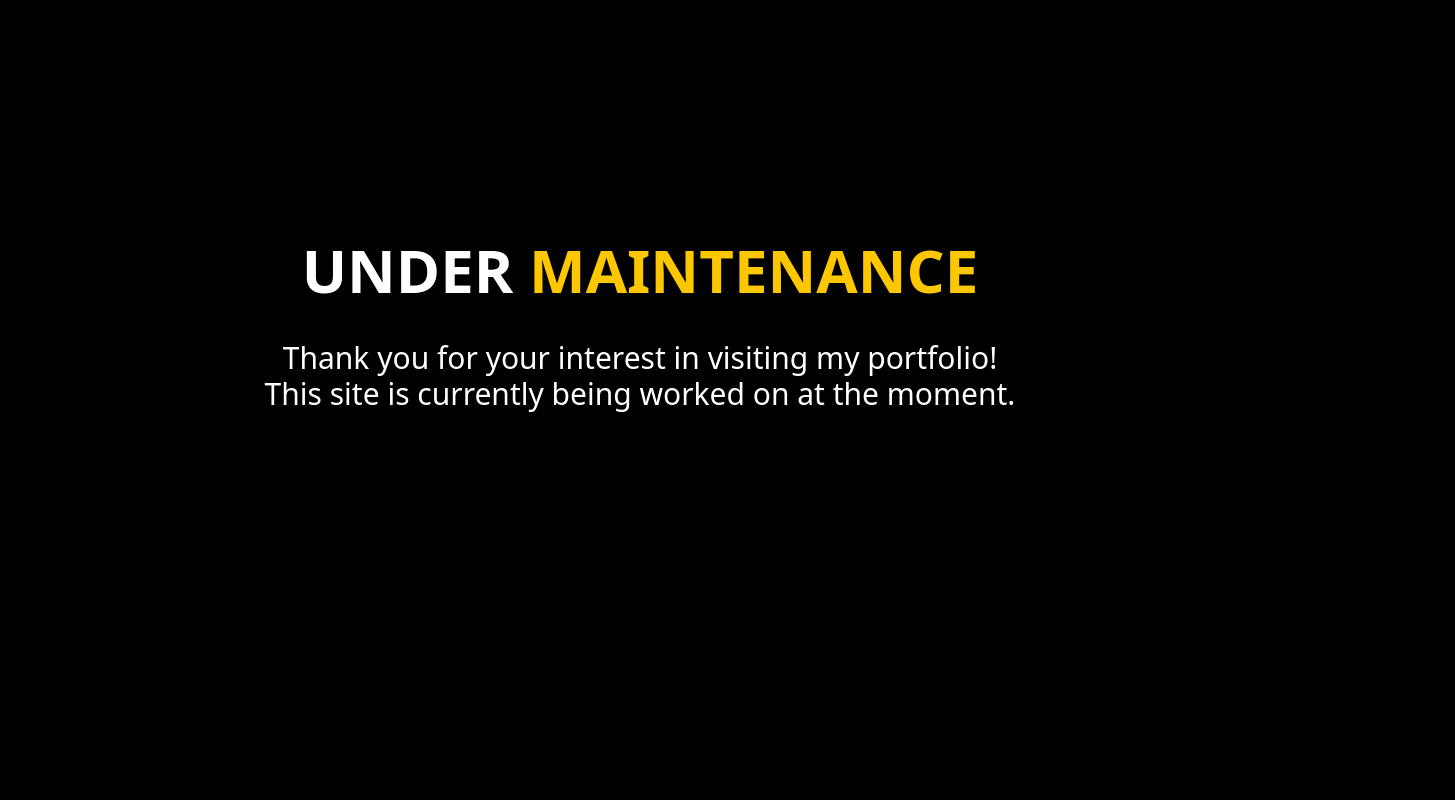
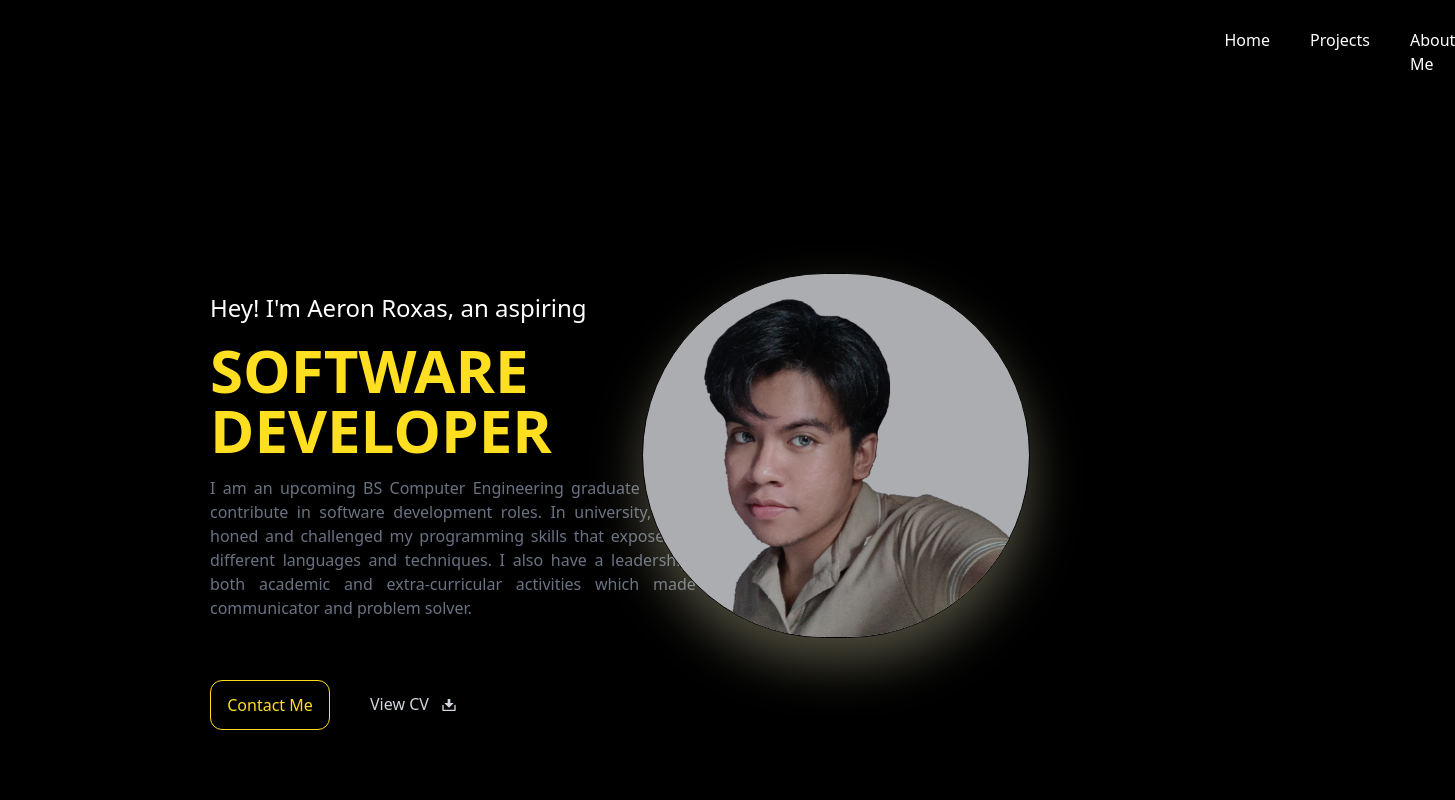
Before and after one commit to daland4ni/portfolio, a React (Vite) app: page / in a window 1280 px wide. Shown: the top 800 px of the page, 1455 px wide, since content can reach past the window. Built offline with nearby package versions, Linux system fonts and the light colour scheme.

Commit message:
added hash router and navbar. routing not yet working

```diff
--- a/index.html
+++ b/index.html
@@ -1,13 +1,16 @@
 <!doctype html>
 <html lang="en">
+
 <head>
   <meta charset="UTF-8" />
   <link rel="icon" type="image/svg+xml" href="/vite.svg" />
   <meta name="viewport" content="width=device-width, initial-scale=1.0" />
-    <title>my-portfolio</title>
+  <title>Aeron Roxas</title>
 </head>
+
 <body>
   <div id="root"></div>
   <script type="module" src="/src/main.tsx"></script>
 </body>
+
 </html>
--- a/package.json
+++ b/package.json
@@ -18,6 +18,7 @@
     "react": "^19.2.0",
     "react-dom": "^19.2.0",
     "react-icons": "^5.5.0",
+    "react-router-dom": "^7.13.0",
     "react-tooltip": "^5.30.0",
     "tailwindcss": "^4.1.18"
   },
--- /dev/null
+++ b/src/Router.tsx
@@ -0,0 +1,18 @@
+import { HashRouter, Route, Routes } from "react-router-dom";
+import Landing from './landing';
+import Navbar from './components/Navbar';
+import Um from './maintenance';
+
+const Router = () => {
+    return (
+        <HashRouter>
+            <Navbar />
+            <Routes>
+                <Route path="/" element={<Landing />} />
+                <Route path="*" element={<Um />} />
+            </Routes>
+        </HashRouter>
+    )
+}
+
+export default Router;
--- /dev/null
+++ b/src/components/Navbar.tsx
@@ -0,0 +1,23 @@
+import '../index.css';
+
+function Navbar() {
+
+    return (
+        <div className='text-white py-7 flex justify-center'>
+            <div className="flex flex-row space-x-60 lg:space-x-335">
+                <div className="text-xl font-bold w-fit">Aeron Roxas</div>
+                <div>
+                    <ul id="menu" className="flex flex-row space-x-10">
+                        <li><a href="#" className="font-light hover:text-yellow-500">Home</a></li>
+                        <li><a href="#" className="font-light hover:text-yellow-500">Projects</a></li>
+                        <li><a href="#" className="font-light hover:text-yellow-500">About Me</a></li>
+                    </ul>
+                </div>
+            </div>
+            <script src='NavbarScript.js' />
+
+        </div>
+    )
+}
+
+export default Navbar;
--- a/src/landing/Hero.tsx
+++ b/src/landing/Hero.tsx
@@ -1,5 +1,6 @@
 import "../index.css";
 import portrait from '../assets/portrait.png';
+import { RiDownload2Fill } from "react-icons/ri";
 
 function Hero() {
     return (
@@ -18,9 +19,11 @@ function Hero() {
                     In university, I had projects that honed and challenged my programming skills that exposed me to trying out different languages and techniques.
                     I also have a leadership background in both academic and extra-curricular activities which made me a great communicator and problem solver.
                 </p>
-                <div className="flex flex-row mt-7 -mb-5 lg:mb-0 lg:mt-15 w-fit ">
+                <div className="flex flex-row mt-10 lg:mb-0 lg:mt-15 justify-center lg:justify-start">
                     <p className="p-3 rounded-xl border border-yellow-300 text-center text-yellow-300 w-30">Contact Me</p>
-                    <p className="p-3 ml-3 text-gray-300">View CV</p>
+                    <p className="p-3 ml-7 text-gray-300 flex flex-row">View CV
+                        <span className="ml-3 flex items-center"><RiDownload2Fill /> </span>
+                    </p>
                 </div>
             </div>
 
--- a/src/main.tsx
+++ b/src/main.tsx
@@ -1,11 +1,10 @@
 import { StrictMode } from 'react'
 import { createRoot } from 'react-dom/client'
 import './index.css'
-//import Landing from './landing'
-import Um from './maintenance'
+import Router from './Router.tsx';
 
 createRoot(document.getElementById('root')!).render(
   <StrictMode>
-    <Um />
+    <Router />
   </StrictMode>,
 )
```
Also changed, not shown: 1 other file (tests, documents, lock files or other folders). Lines whose indentation alone changed are shown as unchanged.
